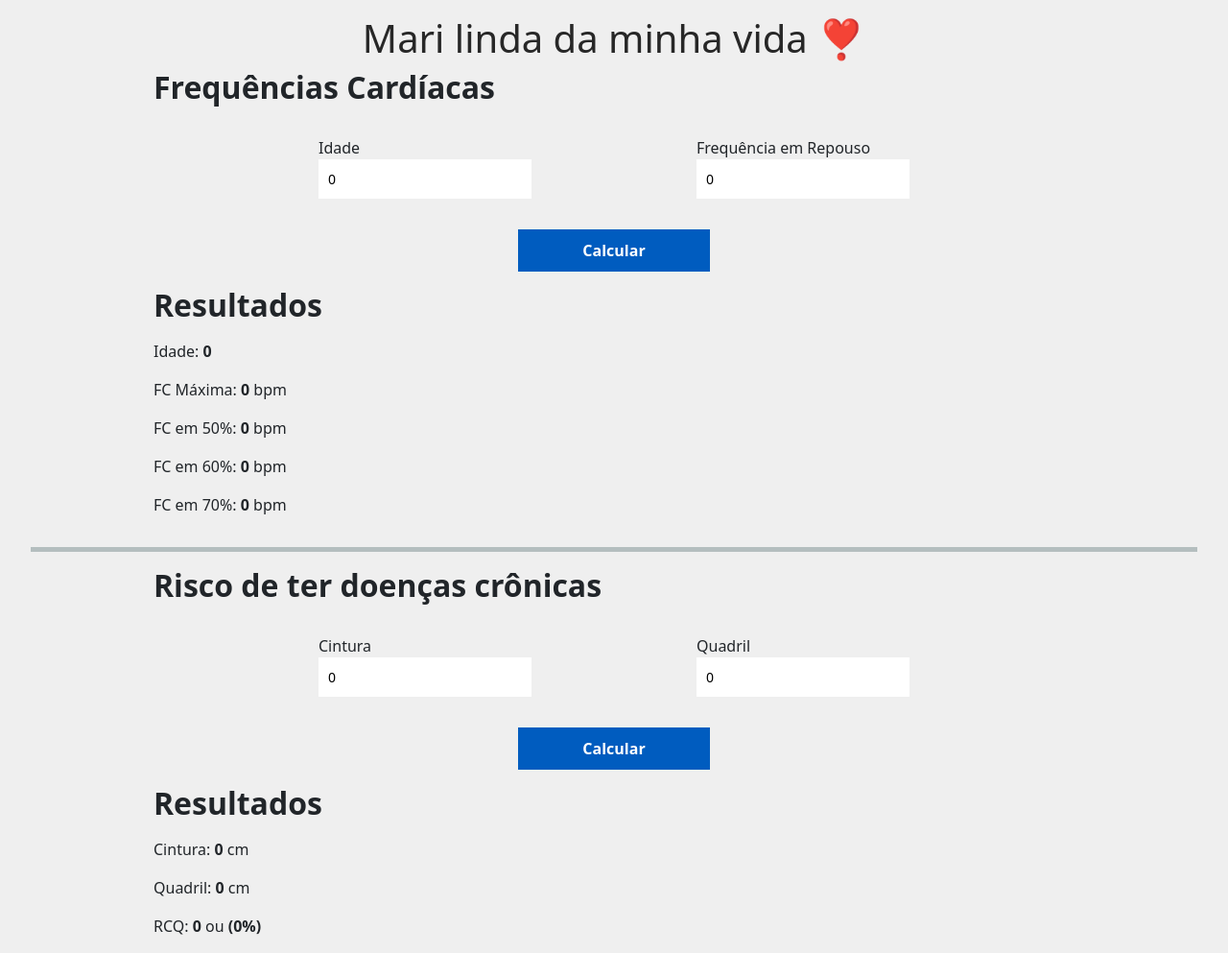
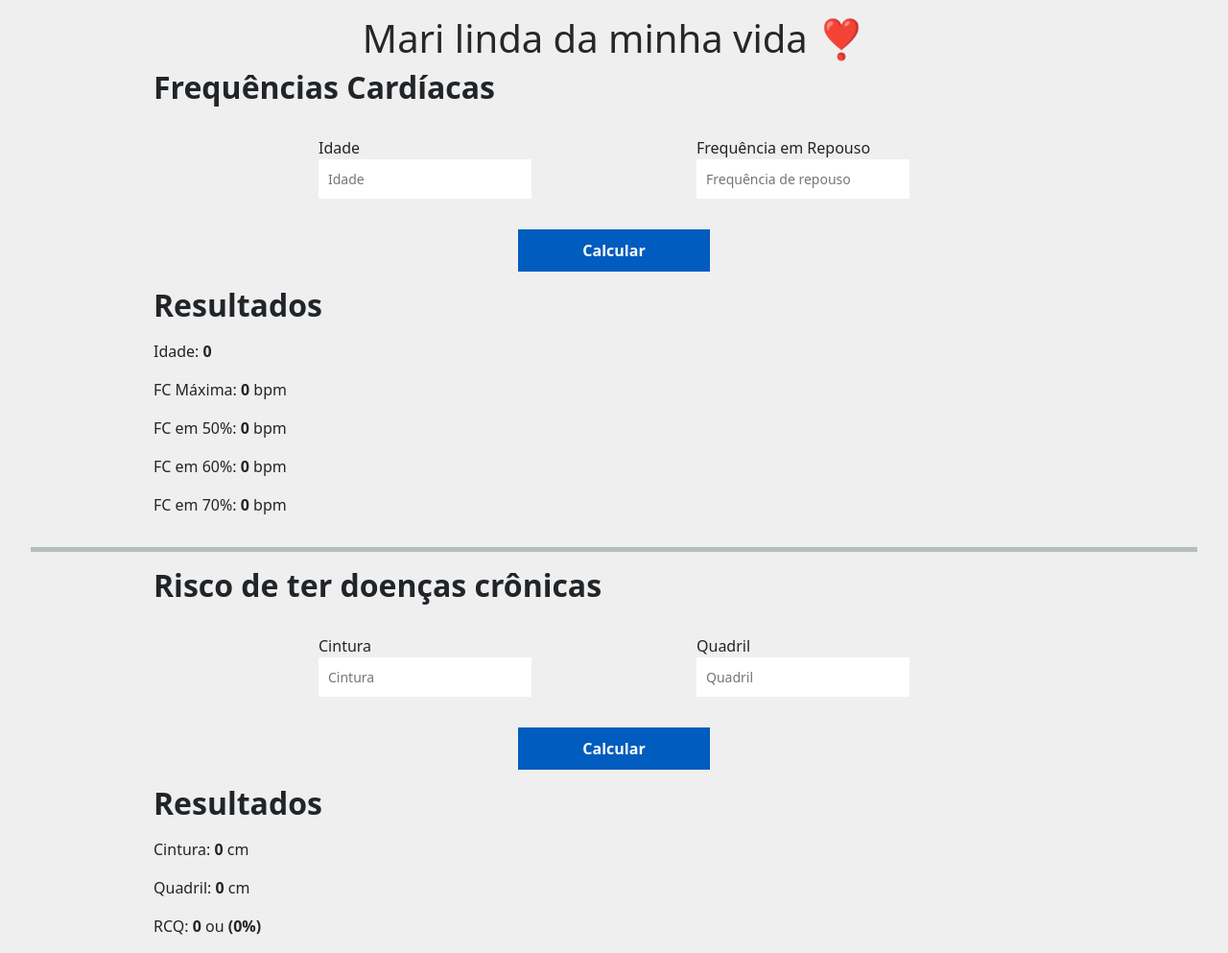
Before and after one commit to igorgcustodio/igorgcustodio, a Gatsby site: page /mari in a window 1280 px wide. Shown: the whole page at 96% size. Built offline with nearby package versions, Linux system fonts and the light colour scheme; Gatsby itself is replaced by a stand-in of ours.

Commit message:
fix: removing value prop from inputs and adding percentage fixed number

```diff
--- a/src/pages/mari/index.js
+++ b/src/pages/mari/index.js
@@ -46,11 +46,10 @@ export default function Index() {
         <div className="inputs">
           <div className="input">
             <label htmlFor="age" className="label">Idade</label>
-            <input type="text"
+            <input type="number"
                    placeholder={"Idade"}
                    className="input-field"
                    id="age"
-                   value={age}
                    onChange={({ target: { value } }) => {
                      if (!isNaN(parseInt(value))) {
                        setAge(parseInt(value));
@@ -59,11 +58,10 @@ export default function Index() {
           </div>
           <div className="input">
             <label htmlFor="restHeartRate" className="label">Frequência em Repouso</label>
-            <input type="text"
+            <input type="number"
                    placeholder={"Frequência de repouso"}
                    className="input-field"
                    id="restHeartRate"
-                   value={restHR}
                    onChange={({ target: { value } }) => {
                      if (!isNaN(parseInt(value))) {
                        setRestHR(parseInt(value));
@@ -93,11 +91,10 @@ export default function Index() {
         <div className="inputs">
           <div className="input">
             <label htmlFor="waist" className="label">Cintura</label>
-            <input type="text"
+            <input type="number"
                    placeholder={"Cintura"}
                    className="input-field"
                    id="waist"
-                   value={waistSize}
                    onChange={({ target: { value } }) => {
                      if (!isNaN(parseInt(value))) {
                        setWaistSize(parseInt(value));
@@ -106,11 +103,10 @@ export default function Index() {
           </div>
           <div className="input">
             <label htmlFor="hip" className="label">Quadril</label>
-            <input type="text"
+            <input type="number"
                    placeholder={"Quadril"}
                    className="input-field"
                    id="hip"
-                   value={hipSize}
                    onChange={({ target: { value } }) => {
                      if (!isNaN(parseInt(value))) {
                        setHipSize(parseInt(value));
@@ -128,7 +124,7 @@ export default function Index() {
           <h2 className="subtitle">Resultados</h2>
           <p className="text">Cintura: <strong>{waistSize}</strong> cm</p>
           <p className="text">Quadril: <strong>{hipSize}</strong> cm</p>
-          <p className="text">RCQ: <strong>{rcq}</strong> ou <strong>({rcq * 100}%)</strong></p>
+          <p className="text">RCQ: <strong>{rcq}</strong> ou <strong>({(rcq * 100).toFixed(0)}%)</strong></p>
         </div>
       </section>
     </Div>
```
